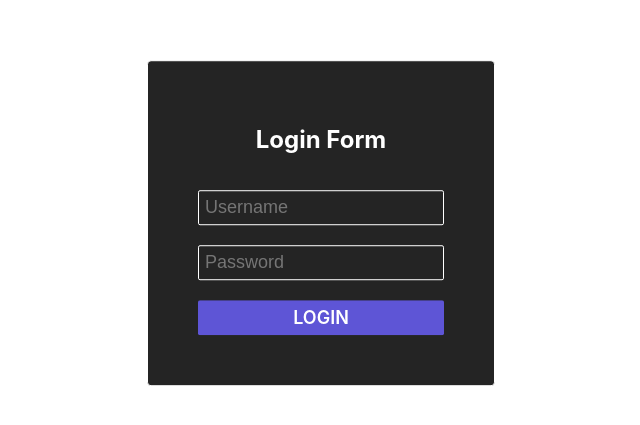
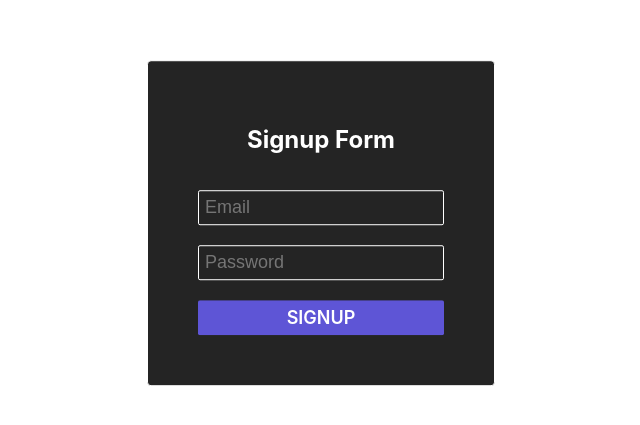
Before and after one commit to ivalera/cinema-react, a React (Vite) app: page / in a window 1280 px wide. Shown: the part 177-602 px from the top of the page, without its empty margins (319-959 px from the left). Built offline with nearby package versions, Linux system fonts and the light colour scheme.

Commit message:
Add signup form

```diff
--- a/src/App.tsx
+++ b/src/App.tsx
@@ -1,11 +1,13 @@
 import './App.css';
 import FormLogin from './components/modal-forms/modal-form-login/form-login';
+import FormSignup from './components/modal-forms/modal-form-signup/form-signup';
 
 function App() {
 
   return (
     <>
-      <FormLogin/>
+      <FormLogin isVisible={false} />
+      <FormSignup isVisible={true} />
     </>
   )
 }
--- a/src/components/modal-forms/modal-form-login/form-login.tsx
+++ b/src/components/modal-forms/modal-form-login/form-login.tsx
@@ -1,10 +1,14 @@
 import styles from './form-login.module.css';
-
 import Button from "../../button/buttton"
 import Input from "../../input/input"
 
-export default function FormLogin(){
+type FormLoginProps = {
+    isVisible: boolean
+}
+
+export default function FormLogin({isVisible}: FormLoginProps){
     return(
+        isVisible &&
             <form className={styles['form__login']}>
                 <h1 className={styles['form__title']}>Login Form</h1>
                 <Input placaholderText="Username"></Input>
--- /dev/null
+++ b/src/components/modal-forms/modal-form-signup/form-signup.module.css
@@ -0,0 +1,22 @@
+@import '../../../css/colors/colors.css';
+
+.form__login{
+    position: absolute;
+    left: 50%;
+    top: 50%;
+    display: flex;
+    flex-direction: column;
+    gap: 20px;
+    transform: translate(-50%, -50%);
+    padding: 50px;
+    border-radius: 4px;
+    color: var(--white-color);
+    background-color: var(--theme-main-color-black);
+    border: 1px solid var(--white-color);
+}
+
+.form__title{
+    font-size: 24px;
+    font-weight: bold;
+    color: var(--white-color);
+}
--- /dev/null
+++ b/src/components/modal-forms/modal-form-signup/form-signup.tsx
@@ -0,0 +1,19 @@
+import styles from './form-signup.module.css';
+import Button from "../../button/buttton"
+import Input from "../../input/input"
+
+type FormLoginProps = {
+    isVisible: boolean
+}
+
+export default function FormSignup({isVisible}: FormLoginProps){
+    return(
+        isVisible &&
+            <form className={styles['form__login']}>
+                <h1 className={styles['form__title']}>Signup Form</h1>
+                <Input type='email' placaholderText='Email'></Input>
+                <Input type='password' placaholderText='Password'></Input>
+                <Button  name='SIGNUP'></Button>
+            </form>
+    )
+}
```
Lines whose indentation alone changed are shown as unchanged.
